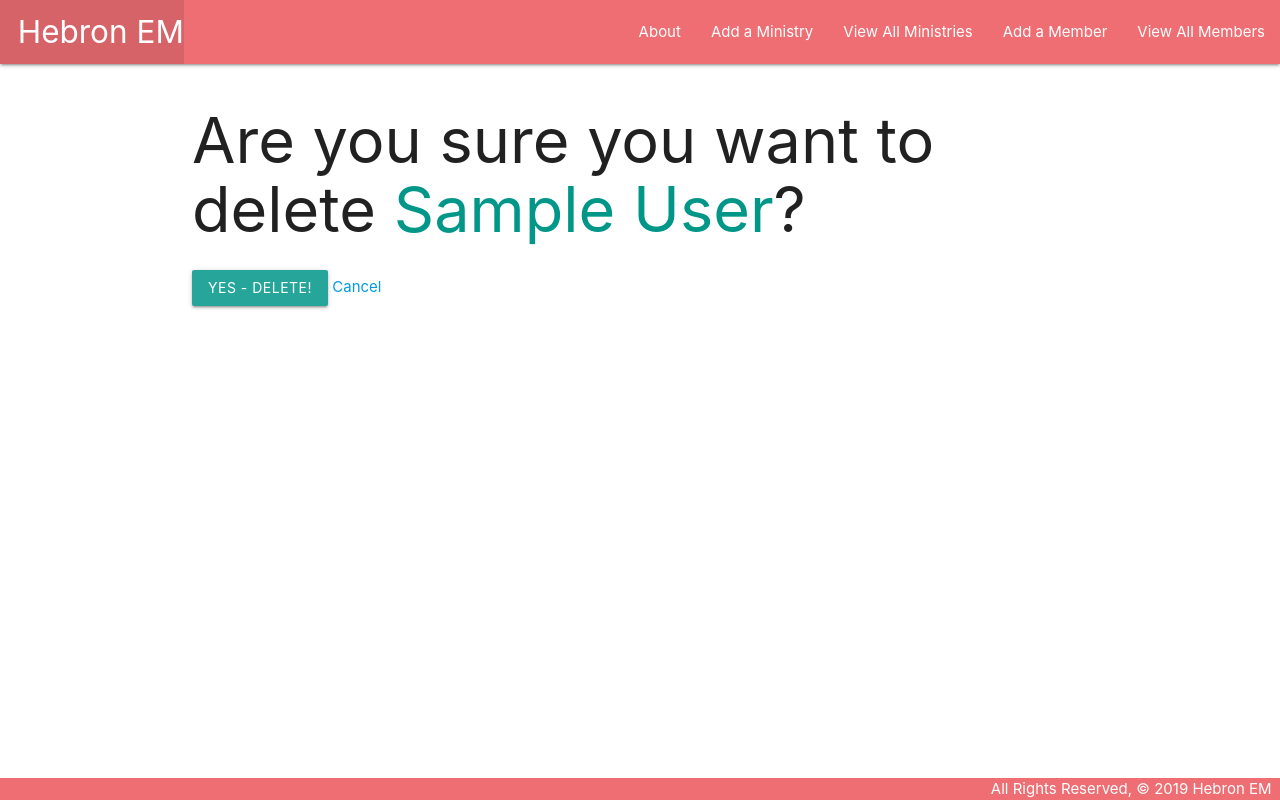
After one commit to woojinv/Hebron-Ministries, a Django app: page /members/1/delete/ in a window 1280 px wide. The commit adds this page. Run offline with Django 4.2, Linux system fonts and the light colour scheme; tables that the repository leaves empty hold one stand-in row (values such as "Sample post").

Commit message:
can update and delete members

```diff
--- a/main_app/models.py
+++ b/main_app/models.py
@@ -39,4 +39,4 @@ class Member(models.Model):
         return self.name
 
     def get_absolute_url(self):
-        return reverse('index_members')
+        return reverse('members_index')
--- a/main_app/templates/base.html
+++ b/main_app/templates/base.html
@@ -24,7 +24,7 @@
           <li><a href="{% url 'ministries_create' %}">Add a Ministry</a></li>
           <li><a href="{% url 'index' %}">View All Ministries</a></li>
           <li><a href="{% url 'members_create' %}">Add a Member</a></li>
-          <li><a href="{% url 'index_members' %}">View All Members</a></li>
+          <li><a href="{% url 'members_index' %}">View All Members</a></li>
         </ul>
       </div>
     </nav>
--- /dev/null
+++ b/main_app/templates/main_app/member_confirm_delete.html
@@ -0,0 +1,12 @@
+{% extends 'base.html' %}
+
+{% block content %}
+<h1>Are you sure you want to delete <span class="teal-text">{{ member.name }}</span>?</h1>
+
+<form action="" method="POST">
+    {% csrf_token %}
+    <input type="submit" value="Yes - Delete!" class="btn">
+    <a href="{% url 'members_detail' member.id %}">Cancel</a>
+
+</form>
+{% endblock content %}
--- a/main_app/templates/main_app/member_form.html
+++ b/main_app/templates/main_app/member_form.html
@@ -14,7 +14,7 @@
         {{ form.as_table }}
     </table>
 
-    <input type="submit" value="Add Member" class="btn">
+    <input type="submit" value="Submit" class="btn">
 </form>
 
 {% endblock content %}
--- a/main_app/urls.py
+++ b/main_app/urls.py
@@ -10,6 +10,9 @@ urlpatterns = [
     path('ministries/<int:pk>/update/', views.MinistryUpdate.as_view(), name='ministries_update'),
     path('ministries/<int:pk>/delete/', views.MinistryDelete.as_view(), name='ministries_delete'),
     path('ministries/<int:ministry_id>/add_event/', views.add_event, name='add_event'),
-    path('members/', views.members_index, name='index_members'),
+    path('members/', views.members_index, name='members_index'),
     path('members/create/', views.MemberCreate.as_view(), name='members_create'),
+    path('members/<int:member_id>/', views.members_detail, name='members_detail'),
+    path('members/<int:pk>/update/', views.MemberUpdate.as_view(), name='members_update'),
+    path('members/<int:pk>/delete/', views.MemberDelete.as_view(), name='members_delete'),
 ]
--- a/main_app/views.py
+++ b/main_app/views.py
@@ -54,7 +54,19 @@ def members_index(request):
     members = Member.objects.all()
     return render(request, 'members/index.html', { 'members': members })
 
+def members_detail(request, member_id):
+    member = Member.objects.get(id=member_id)
+    return render(request, 'members/detail.html', { 'member': member })
+
 
 class MemberCreate(CreateView):
     model = Member
     fields = '__all__'
+
+class MemberUpdate(UpdateView):
+    model = Member
+    fields = '__all__'
+
+class MemberDelete(DeleteView):
+    model = Member
+    success_url = '/members/'
```
Also changed, not shown: main_app/templates/members/detail.html (+33 -0 lines), main_app/templates/members/index.html (+7 -4 lines).
